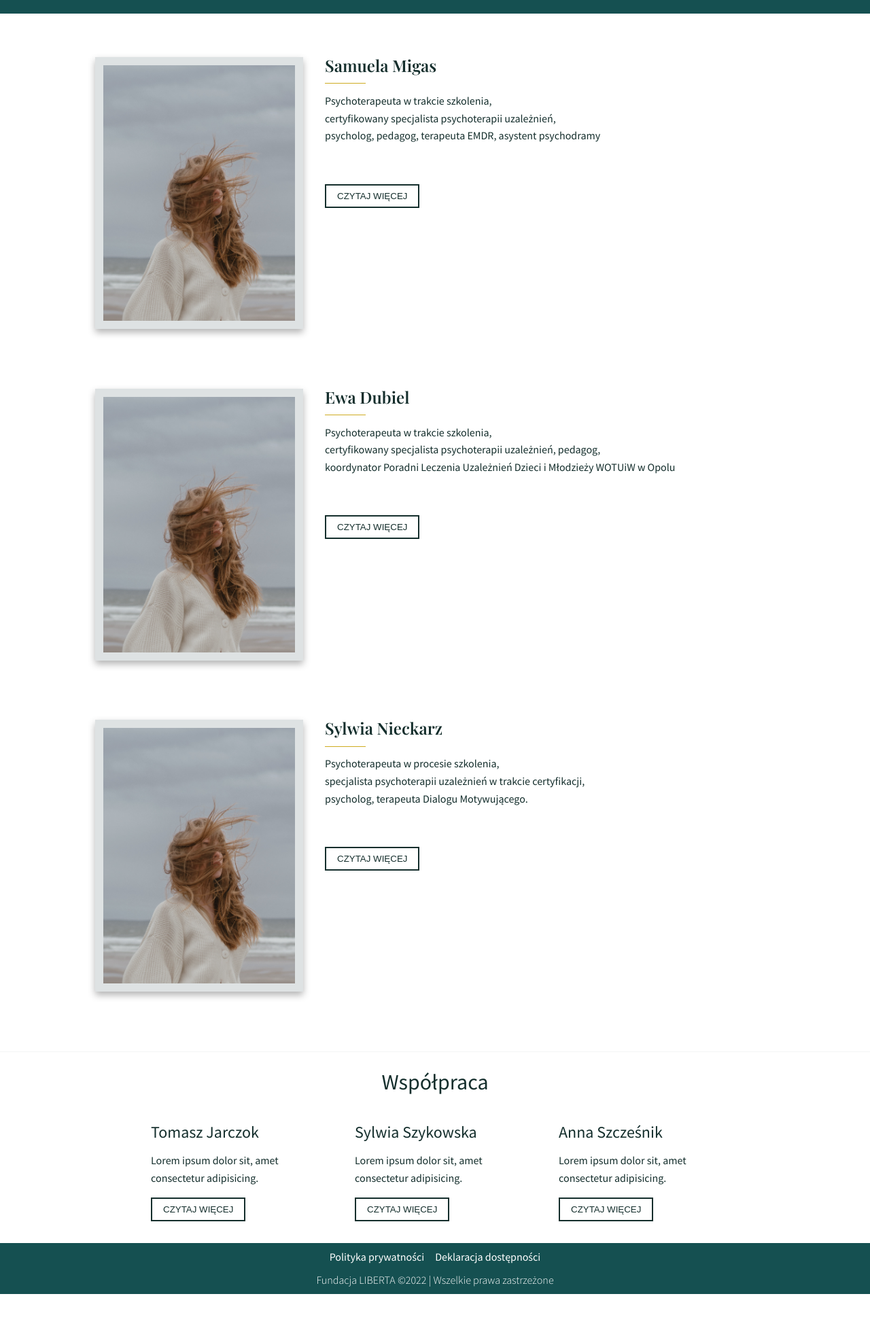
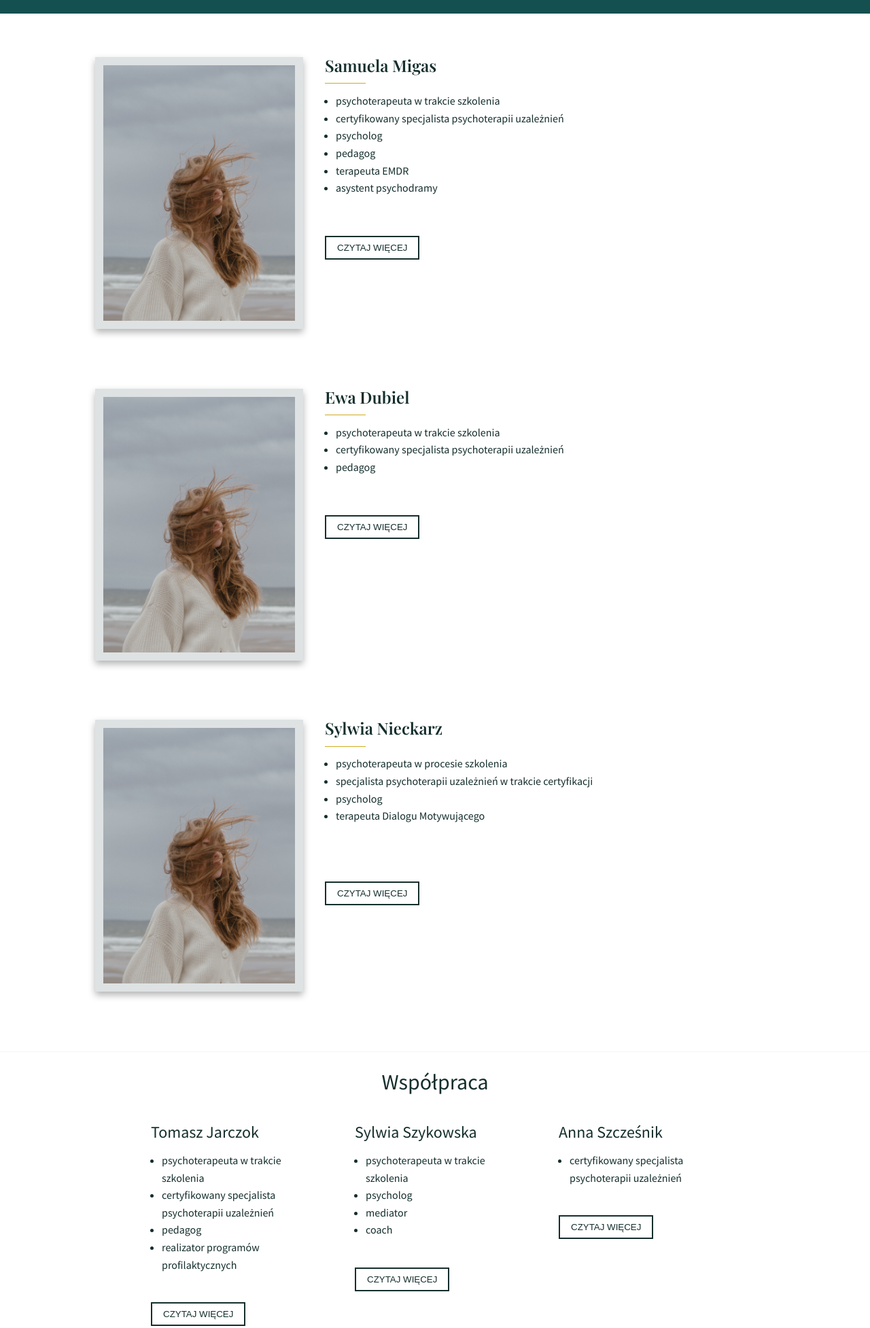
Before and after one commit to aleksandra-migas/fundacja-LIBERTA, a plain HTML site: page zespol.html in a window 1280 px wide. Shown: the part 220-2174 px from the top of the page at 68% size. Before the commit the page ends 2124 px from the top, so only its background shows below. Drawn offline with nearby package versions, Linux system fonts and the light colour scheme.

Commit message:
przedostatnia poprawka

```diff
--- a/aktualnosci.css
+++ b/aktualnosci.css
@@ -194,8 +194,11 @@
         align-items: center;
         padding: .5rem;
        }
+       .card-2{
+        height: 800px;
+       }
        .card-3{
-        height: 550px;
+        height: 600px;
        }
        .img-box{
         width: 300px;
--- a/fundacja.css
+++ b/fundacja.css
@@ -198,11 +198,14 @@
     }
     .section-2{
       margin: 3rem 2rem;
-      display: flex;
     }
     .section-2 h2{
       font-weight: 400;
       font-size: 1rem;
+      margin-bottom: 1rem;
+    }
+    .statut-container{
+      margin-top: 2rem;
     }
     .fa-file-pdf{
       margin-left: 1rem;
--- a/style.css
+++ b/style.css
@@ -234,8 +234,11 @@ font-size: 2rem;
       align-items: center;
       padding: .5rem;
      }
+     .card-2{
+      height: 800px;
+     }
      .card-3{
-      height: 550px;
+      height: 600px;
      }
      .img-box{
       width: 300px;
--- a/zespol.css
+++ b/zespol.css
@@ -208,6 +208,9 @@
         font-family: var(--titleFont);
         color: var(--darkText);
     }
+    .section-1 ul{
+      margin-left: 1rem;
+    }
     /*.section-1 .short-text, .short-text2, .short-text3{
       max-width: 450px;
     }*/
@@ -260,6 +263,9 @@
     .wspolpraca-text h2{
       font-weight: 400;
       margin: 1rem 0;
+    }
+    .section-2 ul{
+      margin-left: 1rem;
     }
     .dots4, .dots5, .dots6{
       color: transparent;
--- a/zespol.html
+++ b/zespol.html
@@ -50,8 +50,17 @@
                 <div class="text">
                     <h2>Samuela Migas</h2>
                     <hr>
-                    <p class="short-text">Psychoterapeuta w trakcie szkolenia,<br>certyfikowany specjalista psychoterapii uzależnień,<br> psycholog, pedagog, terapeuta EMDR, asystent psychodramy<span class="dots">...</span></p>
-                    <!--<div class="dots">...</div>--><br>
+                    <div class="short-text">
+                        <ul>
+                            <li>psychoterapeuta w trakcie szkolenia</li>
+                            <li>certyfikowany specjalista psychoterapii uzależnień</li>
+                            <li>psycholog</li>
+                            <li>pedagog</li>
+                            <li>terapeuta EMDR</li>
+                            <li>asystent psychodramy</li>
+                        </ul>
+                        </div>
+                    <div class="dots">...</div>
                     <div class="more">
                     <p>Z wykształcenia jestem pedagogiem, psychologiem, certyfikowanym specjalistą psychoterapii uzależnień, psychoterapeutą w trakcie całościowego 4-letniego szkolenia atestowanego przez Polskie Towarzystwo Psychiatryczne. Jestem także terapeutą EMDR (ang. Eye Movement Desentisization and Reprocessing – terapia odwrażliwiania i przetwarzania za pomocą ruchu gałek ocznych). Posiadam tytuł asystenta psychodramy.
                         Doświadczenie zawodowe zdobywałam pracując w Centrum Terapii i Profilaktyki w Strzelcach Opolskich, Szkole Podstawowej nr 30 w Opolu oraz Wojewódzkim Ośrodku Terapii Uzależnienia i Współuzależnienia w Opolu. Odbyłam staż kliniczny w Ośrodku Leczenia Nerwic i Zaburzeń Odżywiania „Dąbrówka” w Gliwicach. Współpracowałam z Domem Dziecka w Tarnowie Opolskim, gdzie współprowadziłam grupę terapeutyczną dla dzieci pochodzących z rodzin z problemem alkoholowym. Współrealizowałam program profilaktyczny Hip-Hop Profilaktyka z podopiecznymi młodzieżowych ośrodków wychowawczych na terenie województwa opolskiego. Mam doświadczenie w pracy indywidualnej oraz grupowej. Prowadziłam terapię grupową dla osób uzależnionych od substancji oraz hazardu. Aktualnie prowadzę grupę psychoterapeutyczną dla młodzieży.
@@ -66,8 +75,14 @@
                 <div class="text">
                     <h2>Ewa Dubiel</h2>
                     <hr>
-                    <p class="short-text2">Psychoterapeuta w trakcie szkolenia,<br>certyfikowany specjalista psychoterapii uzależnień, pedagog,<br>koordynator Poradni Leczenia Uzależnień Dzieci i Młodzieży WOTUiW w Opolu<span class="dots2">...</span></p>
-                   <br>
+                    <div class="short-text2">
+                        <ul>
+                            <li>psychoterapeuta w trakcie szkolenia</li>
+                            <li>certyfikowany specjalista psychoterapii uzależnień</li>
+                            <li>pedagog</li>
+                        </ul>
+                    </div>
+                    <div class="dots2">...</div>
                     <div class="more2">
                     <p>Jestem pedagogiem, specjalistą psychoterapii uzależnień oraz psychoterapeutą
                         psychodynamicznym w trakcie szkolenia certyfikowanego przez Polskie Towarzystwo Psychiatryczne.
@@ -90,13 +105,20 @@
                     <button class="more-btn2">Czytaj więcej</button>
             </div>
             </div>
-
             <div class="card">
                 <div><img src="images/pexels-maria-orlova-4940724.jpg"></div>
                 <div class="text">
                     <h2>Sylwia Nieckarz</h2>
                     <hr>
-                    <p class="short-text3">Psychoterapeuta w procesie szkolenia,<br>specjalista psychoterapii uzależnień w trakcie certyfikacji,<br>psycholog, terapeuta Dialogu Motywującego.<span class="dots4">...</span></p>
+                    <div class="short-text3">
+                        <ul>
+                            <li>psychoterapeuta w procesie szkolenia</li>
+                            <li>specjalista psychoterapii uzależnień w trakcie certyfikacji</li>
+                            <li>psycholog</li>
+                            <li>terapeuta Dialogu Motywującego</li>
+                        </ul>
+                        </div>
+                        <div class="dots3">...</div>
                     <br>
                     <div class="more3">
                     <p>Jestem psychologiem i psychoterapeutą w trakcie 4
@@ -134,8 +156,15 @@
             <div class="wspolpraca-wrapper">
                 <div class="wspolpraca-text">
                     <h2>Tomasz Jarczok</h2>
-                    <p class="short-text4"> Lorem ipsum dolor sit, amet consectetur adipisicing.<span class="dots4">...</span></p>
-                    <!--<div class="dots4">...</div>-->
+                    <div class="short-text4">
+                        <ul>
+                            <li> psychoterapeuta w trakcie szkolenia</li>
+                            <li>certyfikowany specjalista psychoterapii uzależnień</li>
+                            <li>pedagog</li>
+                            <li>realizator programów profilaktycznych</li>
+                        </ul>
+                    </div>
+                    <div class="dots4">...</div>
                     <div class="more4">
                     <p>Certyfikowany specjalista psychoterapii uzależnień, psychoterapeuta w trakcie szkolenia. Na co dzień pracuje z młodzieżą i ich rodzicami w Poradni Leczenia Uzależnień Dzieci i Młodzieży w Opolu, od 8 lat współpracownik młodzieżowych ośrodków wychowawczych i młodzieżowych ośrodków socjoterapeutycznych na terenie województwa opolskiego. Twórca i realizator programów profilaktycznych, warsztatów rozwoju kompetencji życiowych. Realizator rekomendowanego programu profilaktycznego Fred goes Net. Pracuje w duchu dialogu motywującego.</p>
                 </div>
@@ -143,7 +172,15 @@
                 </div>
                 <div class="wspolpraca-text">
                     <h2>Sylwia Szykowska</h2>
-                    <p class="short-text5"> Lorem ipsum dolor sit, amet consectetur adipisicing.<span class="dots5">...</span></p>
+                    <div class="short-text5">
+                        <ul>
+                        <li>psychoterapeuta w trakcie szkolenia</li>
+                        <li>psycholog</li>
+                        <li>mediator</li>
+                        <li>coach</li>
+                        </ul>
+                    </div>
+                        <div class="dots5">...</div>
                     <div class="more5">
                     <p>Z wykształcenia jestem psychologiem oraz psychoterapeutą w trakcie całościowego 4-letniego szkolenia, atestowanego przez Polskie Towarzystwo Psychiatryczne - posiadam uprawnienia do wykonywania zawodu. Ponadto posiadam uprawnienia mediatora i coacha.
 
@@ -155,7 +192,12 @@
                 </div>
                 <div class="wspolpraca-text">
                     <h2>Anna Szcześnik</h2>
-                    <p class="short-text6"> Lorem ipsum dolor sit, amet consectetur adipisicing.<span class="dots6">...</span></p>
+                    <div class="short-text6">
+                        <ul>
+                            <li>certyfikowany specjalista psychoterapii uzależnień</li>
+                        </ul>
+                       </div>
+                       <div class="dots6">...</div>
                     <div class="more6">
                     <p>Jestem specjalistą psychoterapii uzależnień, pedagogiem z doświadczeniem w pracy
                         terapeutycznej z młodzieżą i dorosłymi. Pracuję indywidualnie i z grupami.
```
Also changed, not shown: aktualnosci.html (+3 -2 lines), fundacja.html (+10 -2 lines), index.html (+4 -2 lines), kontakt.html (+2 -2 lines).
